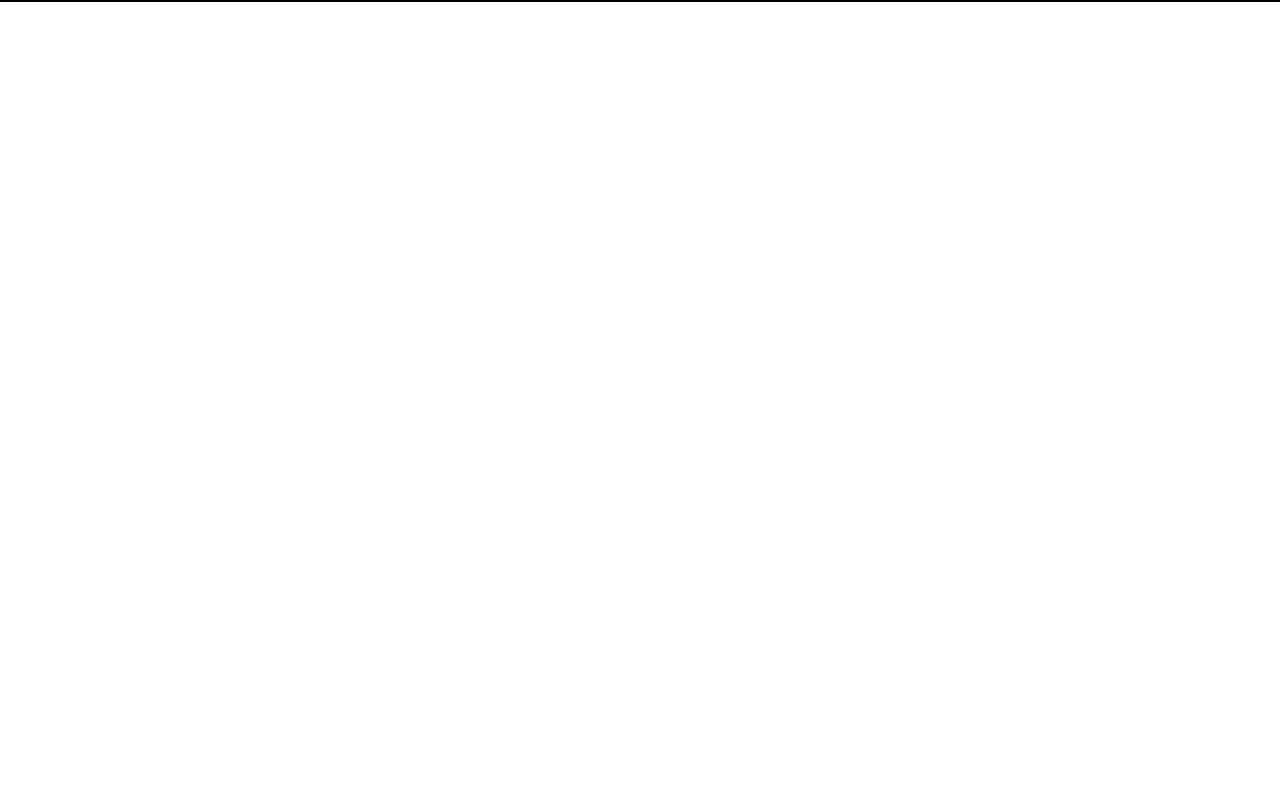
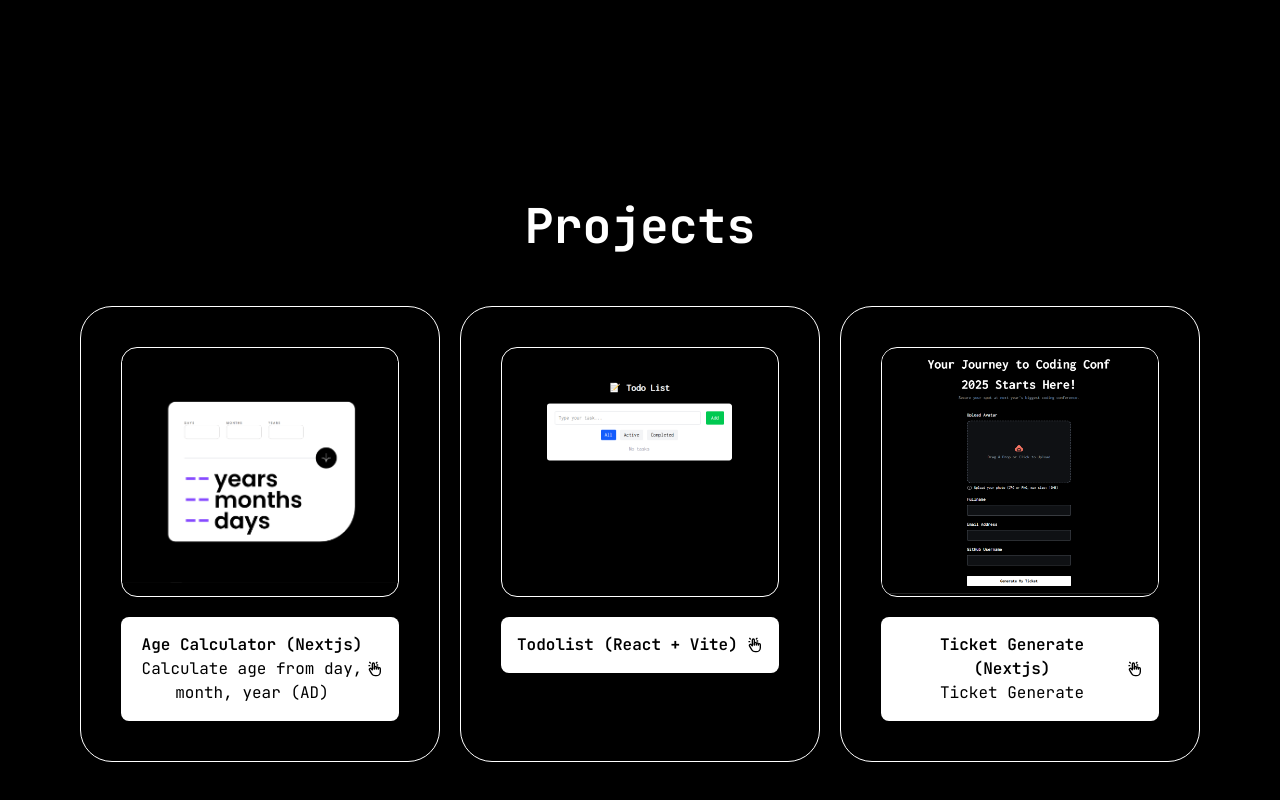
Before and after one commit to pramebt/bd-portfolio, a Next.js app: page / in a window 1280 px wide. Shown: the part 1988-2788 px from the top of the page. Before the commit the page ends 1990 px from the top, so only its background shows below. Built offline with nearby package versions, Linux system fonts and the light colour scheme.

Commit message:
add modal project

```diff
--- a/package.json
+++ b/package.json
@@ -13,7 +13,8 @@
     "framer-motion": "^12.10.1",
     "next": "15.3.2",
     "react": "^19.0.0",
-    "react-dom": "^19.0.0"
+    "react-dom": "^19.0.0",
+    "react-icons": "^5.5.0"
   },
   "devDependencies": {
     "@eslint/eslintrc": "^3",
--- a/src/app/page.tsx
+++ b/src/app/page.tsx
@@ -2,12 +2,14 @@
 import React from 'react'
 import Header from '@/page/Header'
 import About from '@/page/About'
+import Projects from '@/page/Projects'
 const page = () => {
   return (
     <div className="bg-black min-h-screen md:px-20 px-10">
       <Navbar />
       <Header />
       <About/>
+      <Projects/>
     </div>
   )
 }
--- /dev/null
+++ b/src/components/CardProjects.tsx
@@ -0,0 +1,104 @@
+"use client";
+import { useState, useEffect } from "react";
+import { useInView } from "framer-motion";
+import Image from "next/image";
+import { TbHandClick } from "react-icons/tb";
+
+const CardProjects = () => {
+  const [showMore, setShowMore] = useState(false);
+  const [visibleCount, setVisibleCount] = useState(4);
+  const [selectedProjects, setSelectedProject] = useState<{
+    title: string;
+    subtitle: string;
+    link: string;
+    image: string;
+  } | null>(null);
+
+  const projects = [
+    { title: "Age Calculator (Nextjs)", subtitle: "Calculate age from day, month, year (AD)", link: "https://age-calculator-bd.vercel.app/", image: "/assets/bg/Age-cal.png" },
+    { title: "Todolist (React + Vite)", subtitle: "", link: "https://mini-todolist-bd.vercel.app/", image: "/assets/bg/mini-todolist.png" },
+    { title: "Ticket Generate (Nextjs)", subtitle: "Ticket Generate", link: "https://ticket-generate-bd.vercel.app/", image: "/assets/bg/ticket.png" },
+    { title: "Contactform-BD (Nextjs)", subtitle: "", link: "https://contactform-bd.vercel.app/", image: "/assets/bg/contactform.png" },
+    { title: "Portfolio template BD (React + Vite)", subtitle: "", link: "https://portfolio-bd-template.vercel.app/", image: "/assets/bg/portfolio.png" },
+    { title: "Login UI", subtitle: "training", link: "https://template-login-2.vercel.app/", image: "/assets/bg/template-ui.png" },
+  ];
+
+  useEffect(() => {
+    const handleResize = () => {
+      const width = window.innerWidth;
+      setVisibleCount(width >= 768 ? 3 : 4);
+    };
+    handleResize();
+    window.addEventListener("resize", handleResize);
+    return () => window.removeEventListener("resize", handleResize);
+  }, []);
+
+  const visibleProjects = showMore ? projects : projects.slice(0, visibleCount);
+
+  const openModal = (projects: { title: string; subtitle: string; link: string; image: string }) =>
+        setSelectedProject(projects);
+  const closeModal = () => setSelectedProject(null);
+
+  return (
+    <>
+      <div className="grid grid-cols-1 sm:grid-cols-2 lg:grid-cols-3 gap-5 my-10">
+        {visibleProjects.map((projects, index) => (
+          <div
+            key={index}
+            className="border border-white bg-black/80 backdrop-blur rounded-4xl px-10 py-10 cursor-pointer hover:scale-105 transition-transform duration-200"
+            onClick={() => openModal(projects)}
+          >
+            <Image
+              src={projects.image}
+              alt={projects.title}
+              width={500}
+              height={500}
+              className="border border-white w-full h-[250px] object-contain rounded-2xl"
+            />
+            <div className="bg-white flex flex-row mt-5 p-4 rounded-lg shadow-sm hover:shadow-md hover:bg-gray-100 transition-all duration-200 ease-in-out">
+              <div className="flex flex-col">
+                <h2 className="font-semibold md:text-base">{projects.title}</h2>
+                <h2 className="text-sm md:text-base">{projects.subtitle}</h2>
+              </div>
+              <div className="flex items-center justify-center ml-auto">
+                <TbHandClick width={20} height={20} />
+              </div>
+            </div>
+          </div>
+        ))}
+      </div>
+
+      {/* Modal */}
+      {selectedProjects && (
+        <div className="fixed inset-0 flex items-center justify-center bg-black/70 backdrop-blur-sm z-50">
+          <div className="bg-white rounded-lg p-6 w-11/12 md:w-1/2 lg:w-1/3 relative">
+            <button
+              className="absolute top-3 right-3 text-gray-500 hover:text-gray-700"
+              onClick={closeModal}
+            >
+              &times;
+            </button>
+            <h2 className="text-xl font-bold mb-4">{selectedProjects.title}</h2>
+            <Image
+              src={selectedProjects.image}
+              alt={selectedProjects.title}
+              width={500}
+              height={500}
+              className="w-full h-auto rounded-md mb-4"
+            />
+            <p className="mb-4">{selectedProjects.subtitle}</p>
+            {/* ใส่รายละเอียดเพิ่มเติมหรือปุ่มลิงก์ภายหลังได้ */}
+            <button
+              className="mt-2 px-4 py-2 bg-blue-600 text-white rounded hover:bg-blue-700 transition"
+              onClick={closeModal}
+            >
+              ปิด
+            </button>
+          </div>
+        </div>
+      )}
+    </>
+  );
+};
+
+export default CardProjects;
--- a/src/page/About.tsx
+++ b/src/page/About.tsx
@@ -10,7 +10,8 @@
 
 const About = () => {
   useEffect(() => {
-    AOS.init({ duration: 800, once: true });
+     AOS.init({ duration: 800, once: false });
+    AOS.refresh();
   }, []);
 
   return (
--- a/src/page/Header.tsx
+++ b/src/page/Header.tsx
@@ -13,7 +13,7 @@
       initial={{ opacity: 0, y: 50 }}
       animate={{ opacity: 1, y: 0 }}
       transition={{ duration: 0.8, ease: "easeOut" }}
-      className="w-11/12 max-w-3xl text-center mx-auto h-screen flex flex-col items-center justify-center gap-4"
+      className="w-11/12  text-center mx-auto h-screen flex flex-col items-center justify-center gap-4"
     >
       {/* Profile Image */}
       <motion.div
--- a/src/page/Navbar.tsx
+++ b/src/page/Navbar.tsx
@@ -45,7 +45,7 @@
             bg-black/90 backdrop-blur-md text-white mt-5  z-40
             flex flex-col items-center justify-start pt-30
             transform transition-transform duration-500 ease-in-out
-            ${isOpen ? "translate-x-0" : "translate-x-120"}
+            ${isOpen ? "translate-x-0" : "translate-x-200"}
 
             md:hidden
           `}
--- /dev/null
+++ b/src/page/Projects.tsx
@@ -0,0 +1,28 @@
+"use client";
+
+import React from "react";
+import { useEffect } from "react";
+import AOS from "aos";
+import "aos/dist/aos.css";
+import Image from "next/image";
+import CardProjects from "@/components/CardProjects";
+
+const Projects = () => {
+  useEffect(() => {
+    AOS.init({ duration: 800, once: true });
+  }, []);
+  return (
+    <div id="projects" className="w-full mt-50 text-center mx-auto flex flex-col items-center justify-center gap-4 ">
+      <h2
+        data-aos="fade-up"
+        data-aos-once="false"
+        className="text-white text-center font-bold text-3xl md:text-4xl lg:text-5xl"
+      >
+        Projects
+      </h2>
+      <CardProjects/>
+    </div>
+  );
+};
+
+export default Projects;
```
Also changed, not shown: 1 other file (tests, documents, lock files or other folders).
